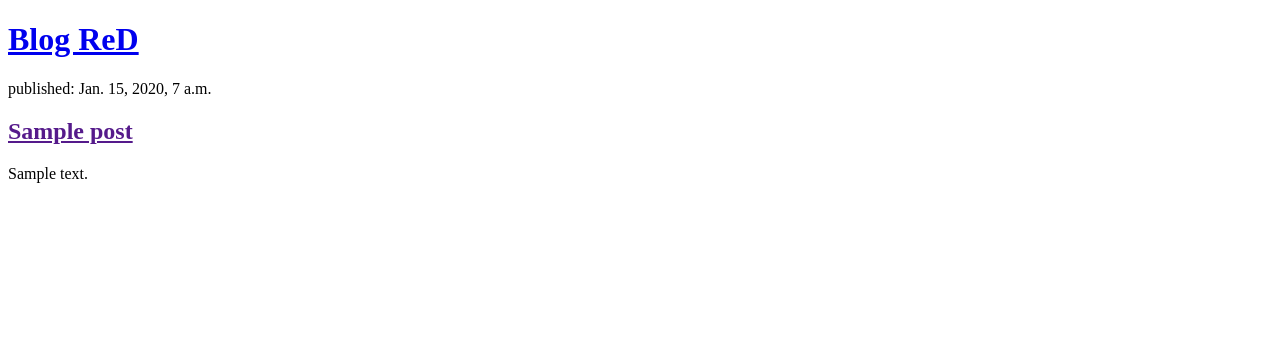
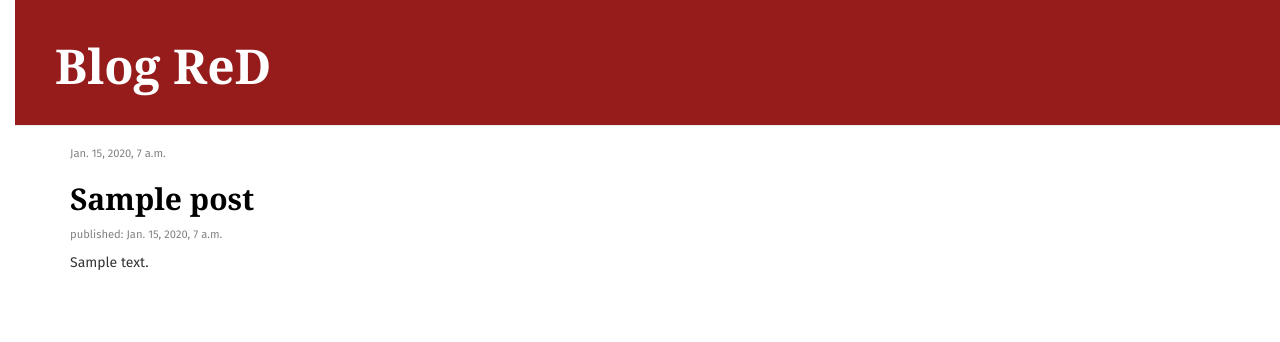
Before and after one commit to redmasters/django-blog, a Django app: page / in a window 1280 px wide. Shown: the top 342 px of the page. Run offline with Django 3.2, Linux system fonts and the light colour scheme; tables that the repository leaves empty hold one stand-in row (values such as "Sample post"); some libraries are stand-ins or nearby versions.

Commit message:
Estilizando a page e acessando posts individuais

```diff
--- /dev/null
+++ b/blogs/static/css/blogs.css
@@ -0,0 +1,78 @@
+.page-header {
+    background-color: #961c1c;
+    margin-top: 0;
+    padding: 20px 20px 20px 40px;
+}
+
+
+.page-header h1, .page-header h1 a, .page-header h1 a:visited, .page-header h1 a:active {
+    color: #ffffff;
+    font-size: 36pt;
+    text-decoration: none;
+}
+
+.page-header h1 {
+    color: #fff;
+}
+
+.content {
+    margin-left: 40px;
+}
+
+.date {
+    font-size: 0.8em;
+    color: #828282;
+}
+
+.save {
+    float: right;
+}
+
+h1 a, h2 a{
+    color: #1d0404;
+    font-family: 'Noto Serif', serif;
+}
+
+.post-form textarea, .post-form input {
+    width: 100%;
+}
+
+.top-menu, .top-menu:hover, .top-menu:visited {
+    color: #ffffff;
+    float: right;
+    font-size: 26pt;
+    margin-right: 20px;
+}
+
+.post {
+    margin-bottom: 70px;
+}
+
+.post h2 a, .post h2 a:visited {
+    color: #000000;
+}
+
+.post-form textarea, .post-form input {
+    width: 100%;
+}
+
+.top-menu, .top-menu:hover, .top-menu:visited {
+    color: #ffffff;
+    float: right;
+    font-size: 26pt;
+    margin-right: 20px;
+}
+
+.post {
+    margin-bottom: 70px;
+}
+
+.post h2 a, .post h2 a:visited {
+    color: #000000;
+}
+
+
+body {
+    padding-left: 15px;
+    font-family: 'Fira Sans', sans-serif;
+}
--- /dev/null
+++ b/blogs/templates/blogs/base.html
@@ -0,0 +1,38 @@
+{% load static %}
+<!DOCTYPE html>
+<html lang="pt-BR">
+<head>
+    <meta charset="UTF-8">
+    <meta http-equiv="X-UA-Compatible" content="IE=edge">
+    <meta name="viewport" content="width=device-width, initial-scale=1.0">
+<!-- CSS -->
+    <link rel="stylesheet" href="//maxcdn.bootstrapcdn.com/bootstrap/3.2.0/css/bootstrap.min.css">
+    <link rel="stylesheet" href="//maxcdn.bootstrapcdn.com/bootstrap/3.2.0/css/bootstrap-theme.min.css">
+    <link rel="stylesheet" href="{% static 'css/blogs.css' %}">
+    <!--Fonts-->
+        <link rel="preconnect" href="https://fonts.gstatic.com">
+        <link href="https://fonts.googleapis.com/css2?family=Noto+Serif:wght@700&display=swap" rel="stylesheet">
+
+        <link rel="preconnect" href="https://fonts.gstatic.com">
+        <link href="https://fonts.googleapis.com/css2?family=Fira+Sans&display=swap" rel="stylesheet">
+    <!--End Fonts-->
+<!--End CSS-->
+
+    <title>Blog</title>
+</head>
+<body>
+
+    <div class="page-header">
+        <h1><a href="/">Blog ReD</a></h1>
+    </div>
+
+    <div class="content container">
+        <div class="row">
+            <div class="col-md-8">
+                {% block content %}
+                {% endblock %}
+            </div>
+        </div>
+    </div>
+</body>
+</html>
--- a/blogs/templates/blogs/post_list.html
+++ b/blogs/templates/blogs/post_list.html
@@ -1,24 +1,15 @@
-<!DOCTYPE html>
-<html lang="pt-BR">
-<head>
-    <meta charset="UTF-8">
-    <meta http-equiv="X-UA-Compatible" content="IE=edge">
-    <meta name="viewport" content="width=device-width, initial-scale=1.0">
-    <title>Blog</title>
-</head>
-<body>
+{%extends 'blogs/base.html'%}
 
-    <div>
-        <h1><a href="/">Blog ReD</a></h1>
+{% block content %}
+{% for post in posts %}
+    <div class="post">
+        <div class="date">
+            {{ post.published_date }}
+        </div>
+
+        <h2><a href="{% url 'blogs:post_detail' pk=post.pk %}">{{post.title}}</a></h2>
+            <p class="date">published: {{ post.published_date }} </p>
+            <p>{{ post.text|linebreaksbr }}</p>
     </div>
-
-    {% for post in posts %}
-        <div>
-            <p>published: {{ post.published_date }} </p>
-            <h2><a href="">{{post.title}}</a></h2>
-            <p>{{ post.text|linebreaksbr }}</p>
-        </div>
-    {% endfor %}
-
-</body>
-</html>
+{% endfor %}
+{% endblock %}
--- a/blogs/urls.py
+++ b/blogs/urls.py
@@ -4,4 +4,5 @@ from . import views
 app_name = 'blogs'
 urlpatterns = [
     path('', views.post_list, name='post_list'),
+    path('post/<int:pk>/', views.post_detail, name='post_detail'),
 ]
--- a/blogs/views.py
+++ b/blogs/views.py
@@ -1,4 +1,4 @@
-from django.shortcuts import render
+from django.shortcuts import render, get_object_or_404
 from django.utils import timezone
 from .models import Post
 
@@ -6,3 +6,8 @@ def post_list(request):
     posts = Post.objects.filter(published_date__lte=timezone.now()).order_by('published_date')
     context = {'posts': posts}
     return render(request, 'blogs/post_list.html', context)
+
+def post_detail(request, pk):
+    post = get_object_or_404(Post, pk=pk)
+    context = {'post': post}
+    return render(request, 'blogs/post_detail.html', context)
```
Also changed, not shown: blogs/templates/blogs/post_detail.html (added, +14 -0 lines).
